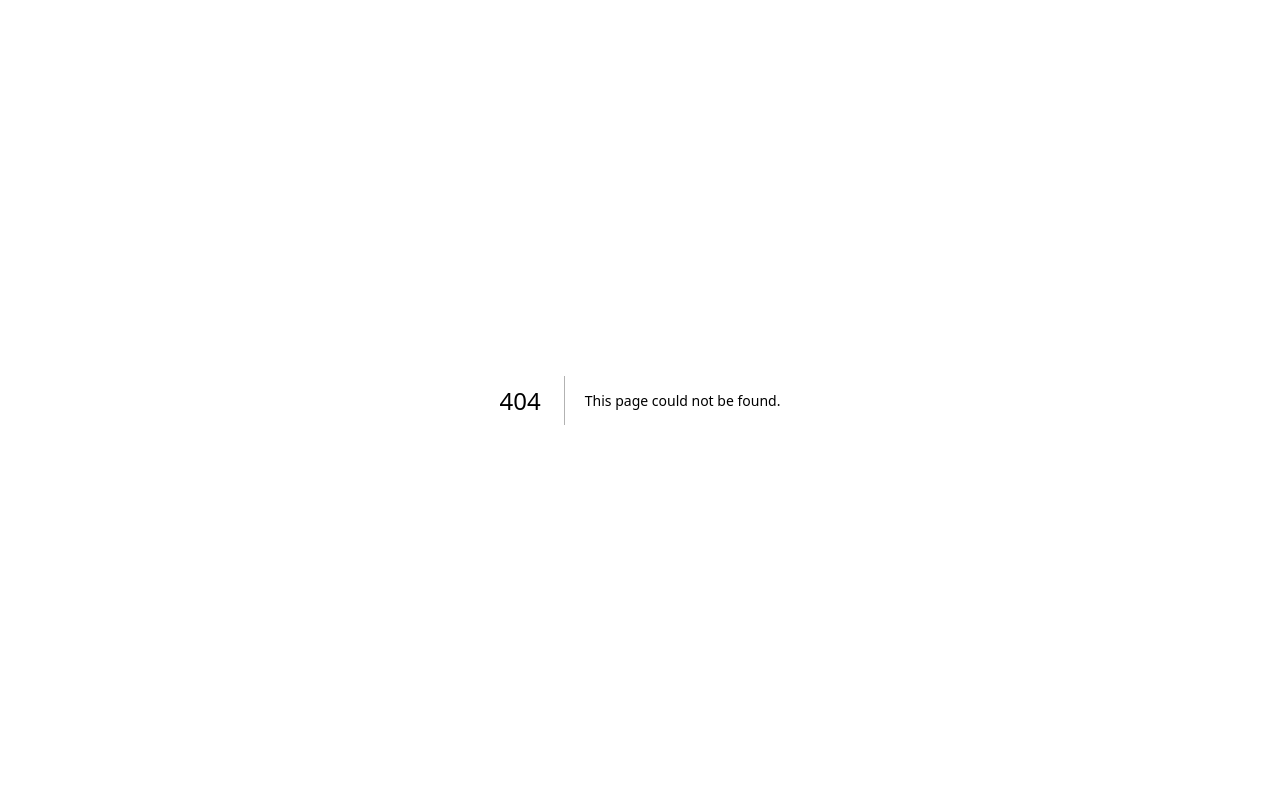
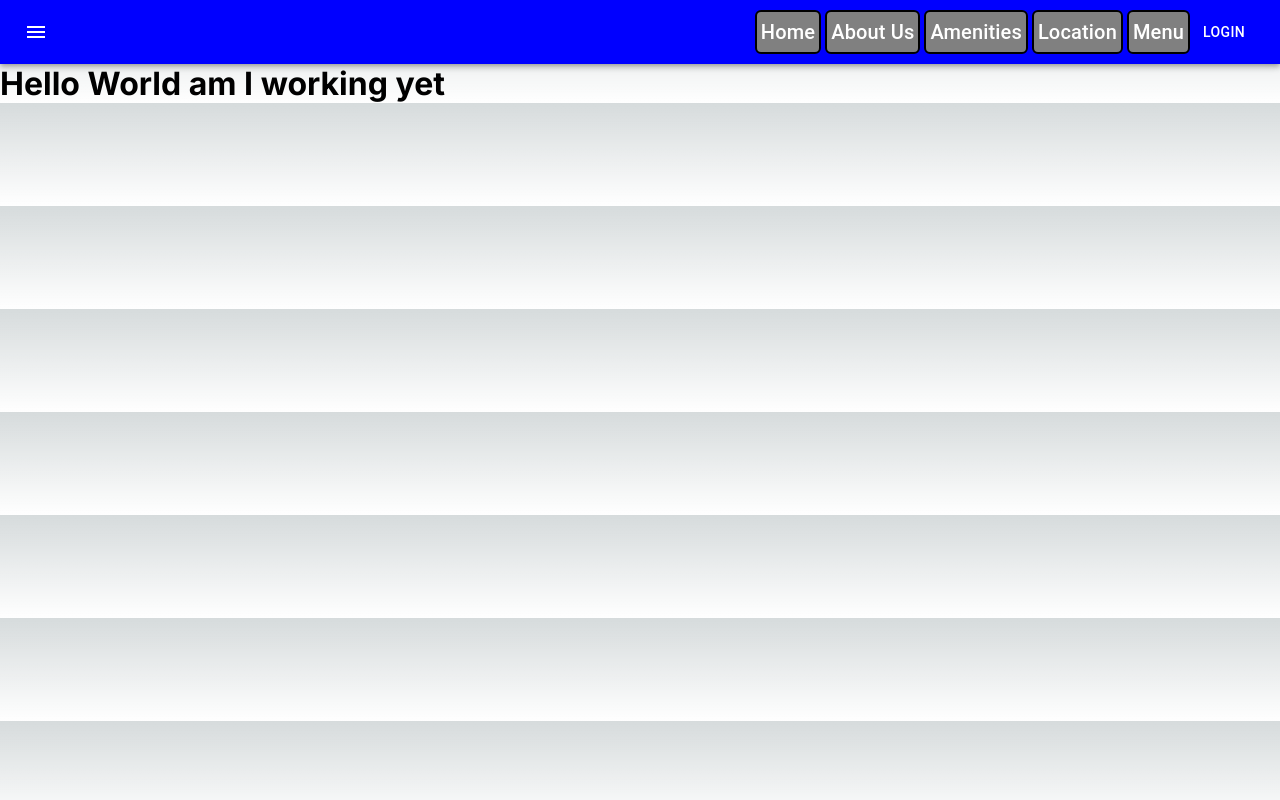
Before and after one commit to Daucro/Don-Sherrys, a Next.js app in the folder don-sherrys/: page /amenities in a window 1280 px wide. Before the commit this address had no page. Built offline with nearby package versions, Linux system fonts and the light colour scheme.

Commit message:
layout file
changed the layout to include a navbar on every single page.

```diff
--- /dev/null
+++ b/don-sherrys/src/app/(pages)/amenities/page.tsx
@@ -0,0 +1,6 @@
+export default function Amenities () {
+
+    return (
+   <h1>Hello World am I working yet</h1>
+    )
+}
--- /dev/null
+++ b/don-sherrys/src/app/(pages)/location/page.tsx
@@ -0,0 +1,6 @@
+export default function Location () {
+
+    return (
+   <h1>Hello World am I working yet</h1>
+    )
+}
--- /dev/null
+++ b/don-sherrys/src/app/(pages)/menu/page.tsx
@@ -0,0 +1,6 @@
+export default function Menu () {
+
+    return (
+   <h1>Hello World am I working yet</h1>
+    )
+}
--- a/don-sherrys/src/app/layout.tsx
+++ b/don-sherrys/src/app/layout.tsx
@@ -1,6 +1,7 @@
 import './globals.css'
 import type { Metadata } from 'next'
 import { Inter } from 'next/font/google'
+import Navigation from './components/navigation'
 
 const inter = Inter({ subsets: ['latin'] })
 
@@ -15,8 +16,9 @@ export default function RootLayout({
   children: React.ReactNode
 }) {
   return (
+
     <html lang="en">
-      <body className={inter.className}>{children}</body>
+      <body className={inter.className}><Navigation />{children}</body>
     </html>
   )
 }
--- a/don-sherrys/src/app/page.tsx
+++ b/don-sherrys/src/app/page.tsx
@@ -1,12 +1,9 @@
 import Image from 'next/image'
 import styles from './page.module.css'
-import Navigation from './components/navigation'
-import NavButton from './components/navbutton'
 
 export default function Home() {
   return (
     <main>
-      <Navigation/>
     </main>
   )
 
```
Also changed, not shown: don-sherrys/src/app/(pages)/about/page.tsx (renamed from don-sherrys/src/app/about/page.tsx).
